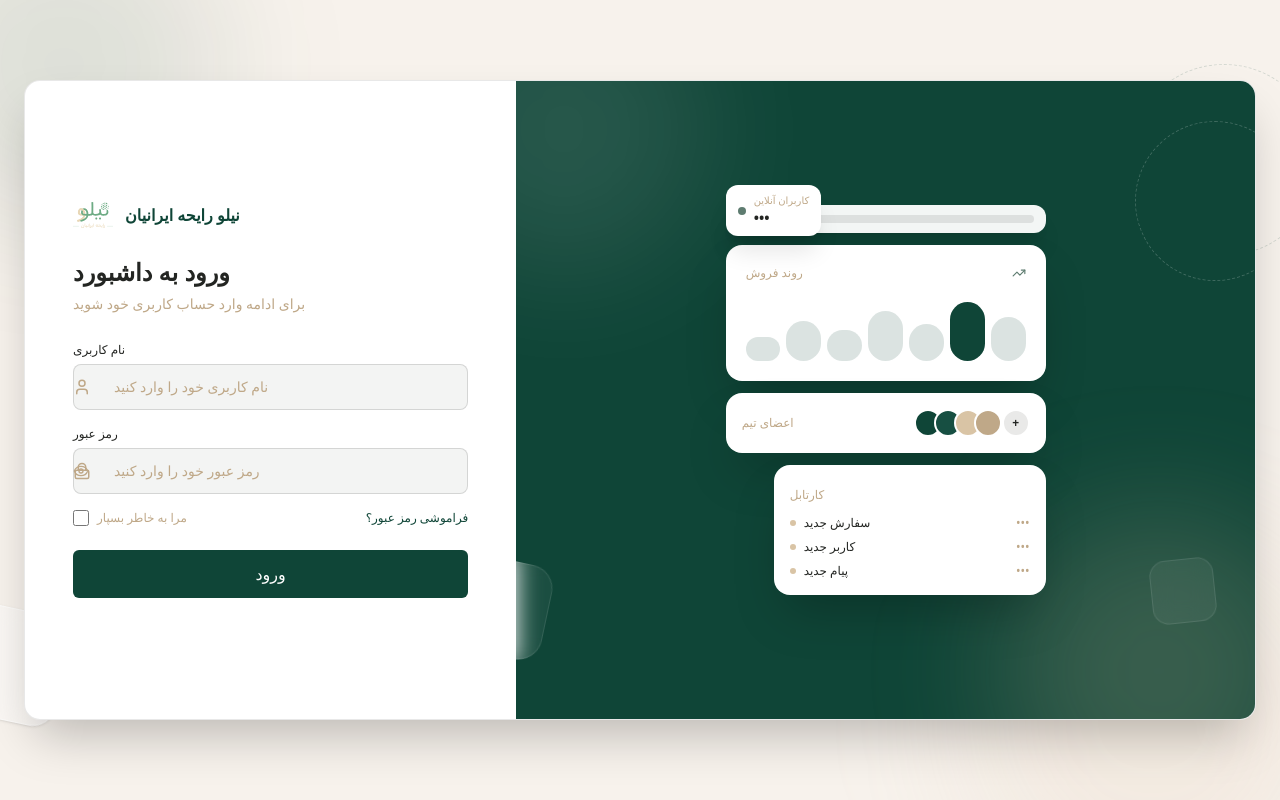
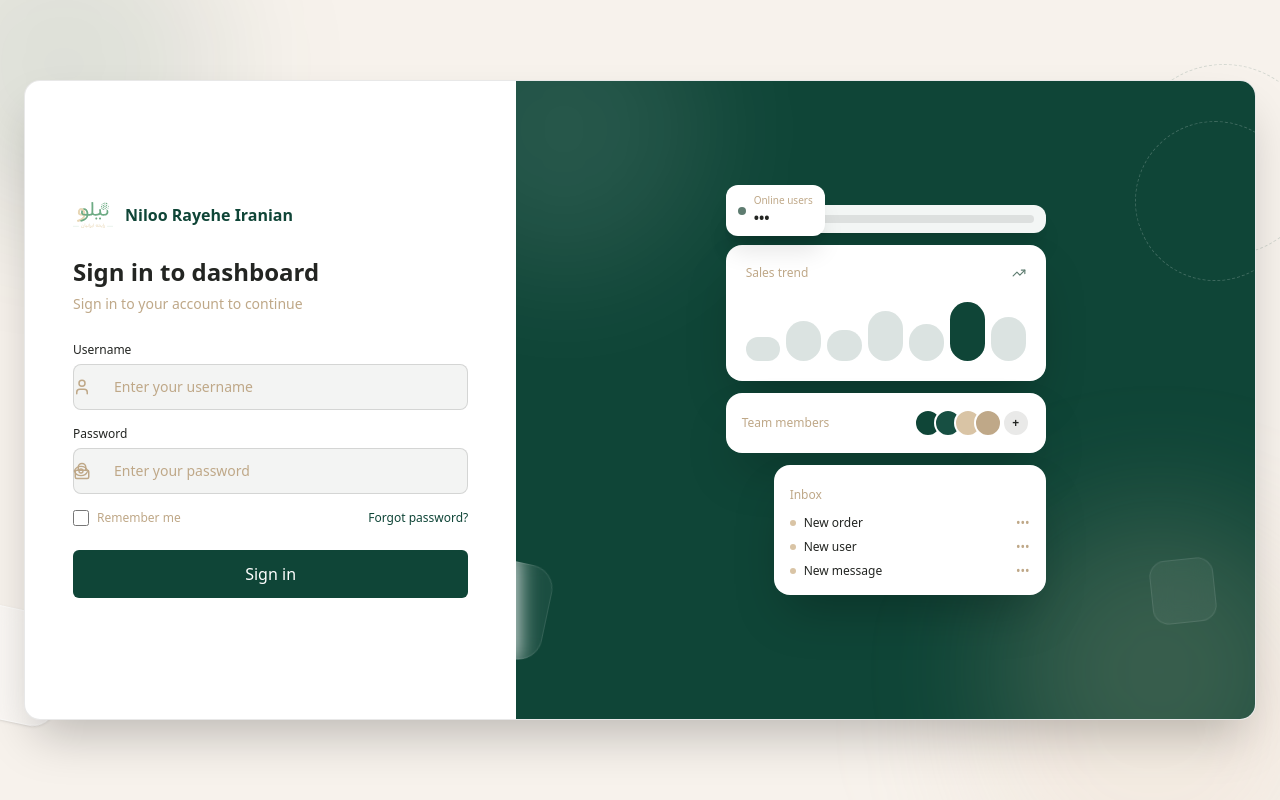
Before and after one commit to mhmjalali/niloorayehe-dashboard, a Next.js app: page /en in a window 1280 px wide. Built offline with nearby package versions, Linux system fonts and the light colour scheme.

Commit message:
multi lang for login

```diff
--- a/public/messages/en.json
+++ b/public/messages/en.json
@@ -2,6 +2,30 @@
   "Metadata": {
     "title": "Niloo Rayehe Dashboard",
     "description": "Content management and operations dashboard for the Niloo Rayehe website."
+  },
+  "Auth": {
+    "Login": {
+      "title": "Sign in to dashboard",
+      "subtitle": "Sign in to your account to continue",
+      "username": "Username",
+      "usernamePlaceholder": "Enter your username",
+      "password": "Password",
+      "passwordPlaceholder": "Enter your password",
+      "showPassword": "Show password",
+      "hidePassword": "Hide password",
+      "rememberMe": "Remember me",
+      "forgotPassword": "Forgot password?",
+      "submit": "Sign in"
+    },
+    "Preview": {
+      "onlineUsers": "Online users",
+      "salesTrend": "Sales trend",
+      "team": "Team members",
+      "inbox": "Inbox",
+      "newOrder": "New order",
+      "newUser": "New user",
+      "newMessage": "New message"
+    }
   },
   "Sidebar": {
     "Header": {
--- a/public/messages/fa.json
+++ b/public/messages/fa.json
@@ -2,6 +2,30 @@
   "Metadata": {
     "title": "داشبورد نیلو رایحه",
     "description": "سامانه مدیریت محتوا و عملیات وب‌سایت نیلو رایحه."
+  },
+  "Auth": {
+    "Login": {
+      "title": "ورود به داشبورد",
+      "subtitle": "برای ادامه وارد حساب کاربری خود شوید",
+      "username": "نام کاربری",
+      "usernamePlaceholder": "نام کاربری خود را وارد کنید",
+      "password": "رمز عبور",
+      "passwordPlaceholder": "رمز عبور خود را وارد کنید",
+      "showPassword": "نمایش رمز عبور",
+      "hidePassword": "پنهان کردن رمز عبور",
+      "rememberMe": "مرا به خاطر بسپار",
+      "forgotPassword": "فراموشی رمز عبور؟",
+      "submit": "ورود"
+    },
+    "Preview": {
+      "onlineUsers": "کاربران آنلاین",
+      "salesTrend": "روند فروش",
+      "team": "اعضای تیم",
+      "inbox": "کارتابل",
+      "newOrder": "سفارش جدید",
+      "newUser": "کاربر جدید",
+      "newMessage": "پیام جدید"
+    }
   },
   "Sidebar": {
     "Header": {
--- a/src/features/auth/components/dashboard-preview-card.tsx
+++ b/src/features/auth/components/dashboard-preview-card.tsx
@@ -2,11 +2,12 @@
 
 import { TrendingUp } from "lucide-react";
 import { motion, type Variants } from "motion/react";
+import { useTranslations } from "next-intl";
 
 const bars = [38, 62, 48, 78, 58, 92, 68];
 const ACTIVE_BAR = 5;
 
-const tasks = ["سفارش جدید", "کاربر جدید", "پیام جدید"];
+const taskKeys = ["newOrder", "newUser", "newMessage"] as const;
 const avatarColors = ["bg-primary", "bg-secondary", "bg-accent", "bg-muted"];
 
 const container: Variants = {
@@ -25,6 +26,8 @@ const item: Variants = {
 };
 
 const DashboardPreviewCard = () => {
+  const t = useTranslations("Auth.Preview");
+
   return (
     <motion.div
       variants={container}
@@ -38,7 +41,7 @@ const DashboardPreviewCard = () => {
       >
         <span className="h-2 w-2 rounded-full bg-success" />
         <div className="flex flex-col">
-          <span className="text-[10px] text-muted">کاربران آنلاین</span>
+          <span className="text-[10px] text-muted">{t("onlineUsers")}</span>
           <span className="text-sm font-bold text-text">•••</span>
         </div>
       </motion.div>
@@ -55,7 +58,7 @@ const DashboardPreviewCard = () => {
 
       <motion.div variants={item} className="rounded-2xl bg-white p-5 shadow-2xl">
         <div className="flex items-center justify-between">
-          <span className="text-xs font-medium text-muted">روند فروش</span>
+          <span className="text-xs font-medium text-muted">{t("salesTrend")}</span>
           <TrendingUp size={14} className="text-success" />
         </div>
         <div className="mt-4 flex h-16 items-end gap-1.5">
@@ -73,7 +76,7 @@ const DashboardPreviewCard = () => {
         variants={item}
         className="flex items-center justify-between rounded-2xl bg-white p-4 shadow-2xl"
       >
-        <span className="text-xs font-medium text-muted">اعضای تیم</span>
+        <span className="text-xs font-medium text-muted">{t("team")}</span>
         <div className="flex -space-x-2 space-x-reverse">
           {avatarColors.map((color, i) => (
             <span
@@ -91,13 +94,13 @@ const DashboardPreviewCard = () => {
         variants={item}
         className="w-[85%] self-end rounded-2xl bg-white p-4 shadow-2xl"
       >
-        <span className="text-xs font-medium text-muted">کارتابل</span>
+        <span className="text-xs font-medium text-muted">{t("inbox")}</span>
         <div className="mt-2.5 flex flex-col gap-2">
-          {tasks.map((label) => (
-            <div key={label} className="flex items-center justify-between">
+          {taskKeys.map((key) => (
+            <div key={key} className="flex items-center justify-between">
               <div className="flex items-center gap-2">
                 <span className="h-1.5 w-1.5 rounded-full bg-accent" />
-                <span className="text-xs text-text">{label}</span>
+                <span className="text-xs text-text">{t(key)}</span>
               </div>
               <span className="text-xs text-muted">•••</span>
             </div>
--- a/src/features/auth/components/login-form.tsx
+++ b/src/features/auth/components/login-form.tsx
@@ -3,6 +3,7 @@
 import Button from "@/components/ui/Button";
 import { Eye, EyeOff, Lock, User } from "lucide-react";
 import { motion, type Variants } from "motion/react";
+import { useTranslations } from "next-intl";
 import Image from "next/image";
 import { useState } from "react";
 
@@ -20,6 +21,8 @@ const item: Variants = {
 };
 
 const LoginForm = () => {
+  const t = useTranslations("Auth.Login");
+  const tBrand = useTranslations("Sidebar.Header");
   const [showPassword, setShowPassword] = useState(false);
 
   function handleSubmit(e: React.FormEvent<HTMLFormElement>) {
@@ -41,26 +44,24 @@ const LoginForm = () => {
       <motion.div variants={item} className="flex items-center gap-3">
         <Image
           src="/logo/niloorayehe.svg"
-          alt="نیلو رایحه"
+          alt={tBrand("title")}
           width={40}
           height={40}
         />
         <span className="text-base font-bold text-primary">
-          نیلو رایحه ایرانیان
+          {tBrand("title")}
         </span>
       </motion.div>
 
       <motion.div variants={item}>
-        <h1 className="text-2xl font-bold text-text">ورود به داشبورد</h1>
-        <p className="mt-1.5 text-sm text-muted">
-          برای ادامه وارد حساب کاربری خود شوید
-        </p>
+        <h1 className="text-2xl font-bold text-text">{t("title")}</h1>
+        <p className="mt-1.5 text-sm text-muted">{t("subtitle")}</p>
       </motion.div>
 
       <form onSubmit={handleSubmit} className="flex flex-col gap-4">
         <motion.div variants={item} className="flex flex-col gap-1.5">
           <label htmlFor="username" className="text-xs font-medium text-text">
-            نام کاربری
+            {t("username")}
           </label>
           <div className="relative">
             <User
@@ -72,7 +73,7 @@ const LoginForm = () => {
               name="username"
               type="text"
               required
-              placeholder="نام کاربری خود را وارد کنید"
+              placeholder={t("usernamePlaceholder")}
               className={`${inputClass} ps-10`}
             />
           </div>
@@ -80,7 +81,7 @@ const LoginForm = () => {
 
         <motion.div variants={item} className="flex flex-col gap-1.5">
           <label htmlFor="password" className="text-xs font-medium text-text">
-            رمز عبور
+            {t("password")}
           </label>
           <div className="relative">
             <Lock
@@ -92,16 +93,14 @@ const LoginForm = () => {
               name="password"
               type={showPassword ? "text" : "password"}
               required
-              placeholder="رمز عبور خود را وارد کنید"
+              placeholder={t("passwordPlaceholder")}
               className={`${inputClass} ps-10 pe-10`}
             />
             <button
               type="button"
               onClick={() => setShowPassword((prev) => !prev)}
               className="absolute inset-y-0 inset-e-3 flex items-center text-muted transition-colors hover:text-text"
-              aria-label={
-                showPassword ? "پنهان کردن رمز عبور" : "نمایش رمز عبور"
-              }
+              aria-label={showPassword ? t("hidePassword") : t("showPassword")}
             >
               {showPassword ? <EyeOff size={16} /> : <Eye size={16} />}
             </button>
@@ -114,15 +113,15 @@ const LoginForm = () => {
               type="checkbox"
               className="h-4 w-4 rounded border-border accent-primary"
             />
-            مرا به خاطر بسپار
+            {t("rememberMe")}
           </label>
           <span className="cursor-pointer text-xs font-medium text-primary hover:underline">
-            فراموشی رمز عبور؟
+            {t("forgotPassword")}
           </span>
         </motion.div>
 
         <Button type="submit" size="lg" variants={item} className="mt-2 w-full">
-          ورود
+          {t("submit")}
         </Button>
       </form>
     </motion.div>
```
